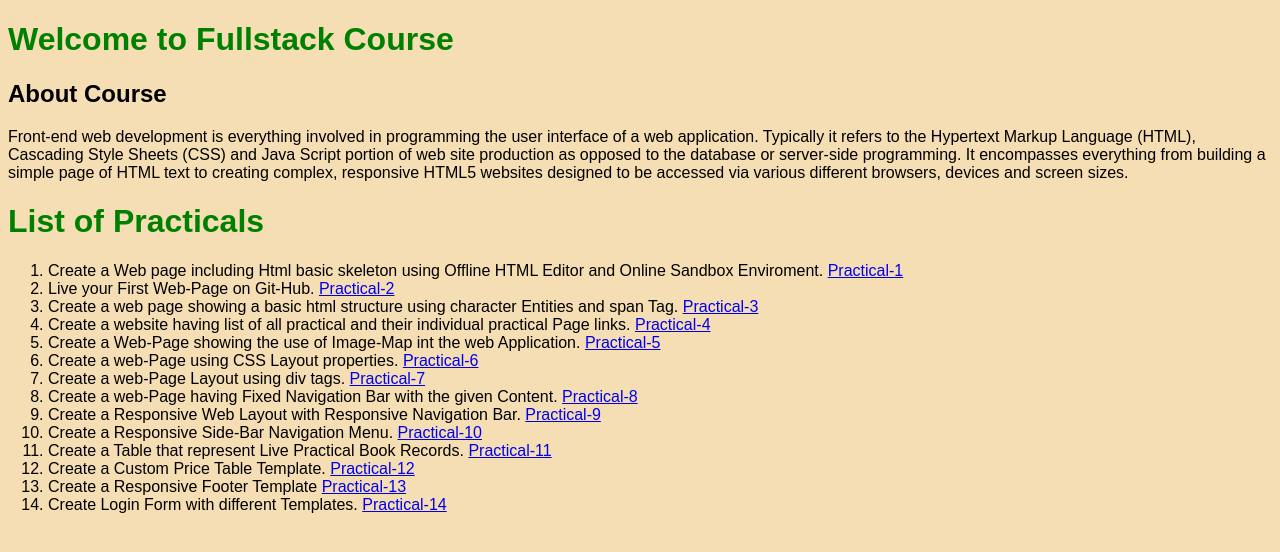
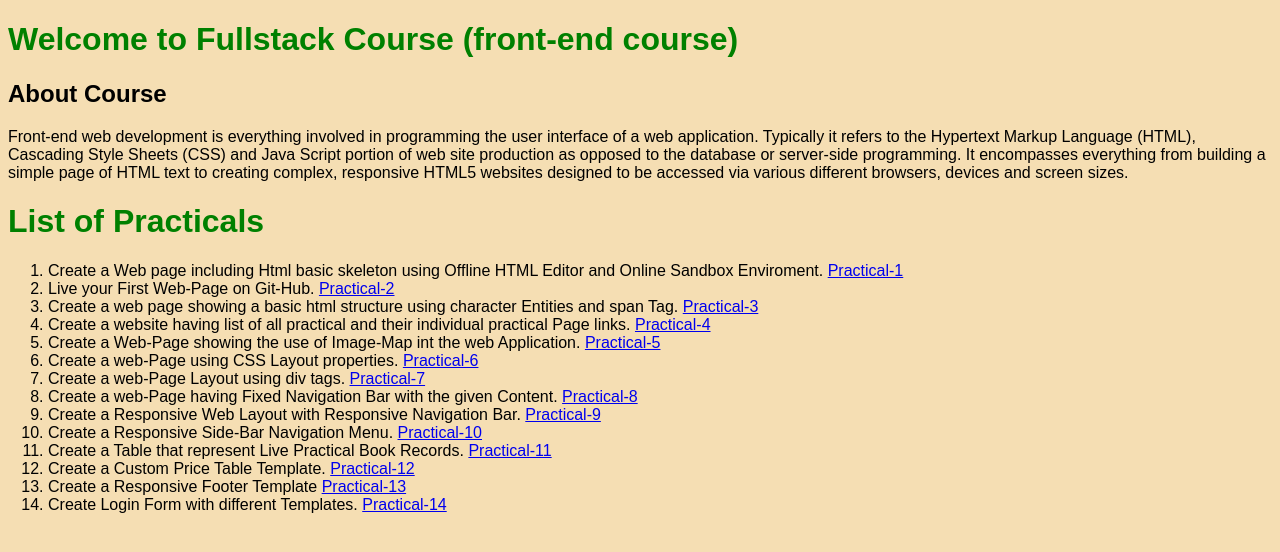
Before and after one commit to agrawal-prashant/fullStack_practical, a plain HTML site: page index.html in a window 1280 px wide. Drawn offline with Linux system fonts and the light colour scheme.

Commit message:
update index file

```diff
--- a/index.html
+++ b/index.html
@@ -15,7 +15,7 @@
     <title>Practical Note</title>
 </head>
 <body>
-    <h1>Welcome to Fullstack Course</h1>
+    <h1>Welcome to Fullstack Course (front-end course)</h1>
     <h2>About Course</h2>
     <p>Front-end web development is everything involved in programming the user interface of a web application. Typically it refers to the Hypertext Markup Language (HTML), Cascading Style Sheets (CSS) and Java Script portion of web site production as opposed to the database or server-side programming. It encompasses everything from building a simple page of HTML text to creating complex, responsive HTML5 websites designed to be accessed via various different browsers, devices and screen sizes.
     </p>
```
